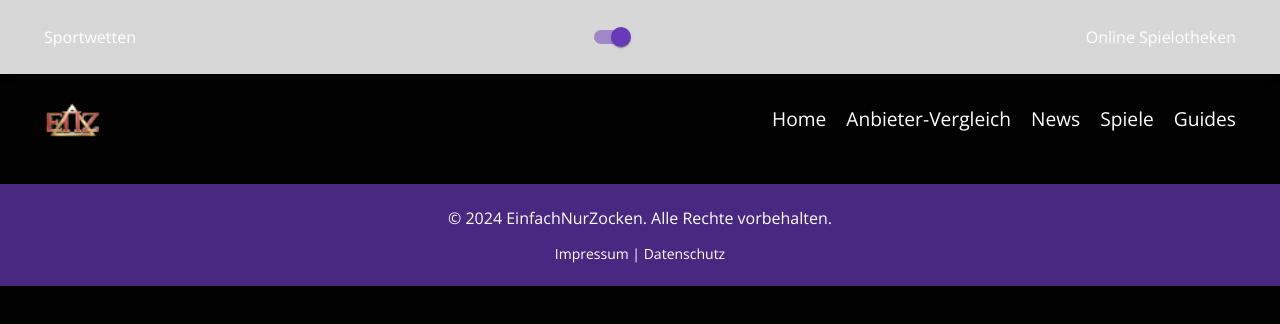
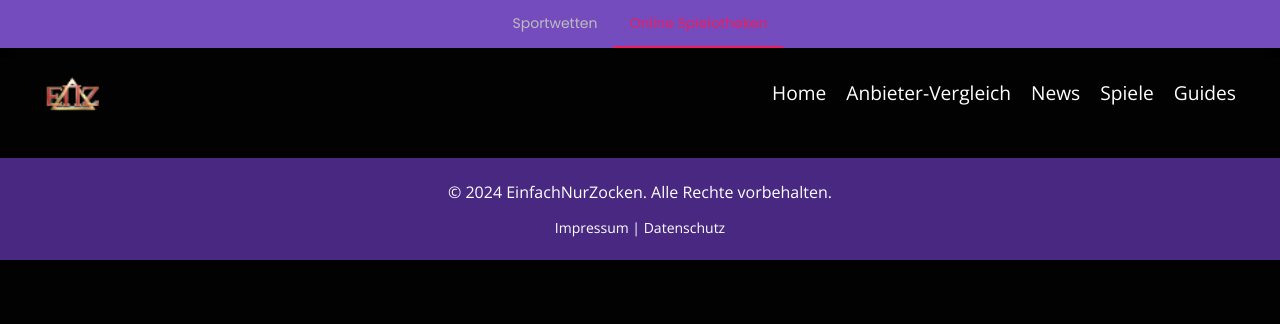
Before and after one commit to NicoLoyLife/einfachnurzocken, a React (Create React App) app: page /spielerschutz in a window 1280 px wide. Shown: the top 324 px of the page. Built offline with nearby package versions, Linux system fonts and the light colour scheme.

Commit message:
Toggle durch Tabs ausgetauscht

```diff
--- a/src/components/common/Navbar.js
+++ b/src/components/common/Navbar.js
@@ -12,24 +12,29 @@ import {
   Box,
   Typography,
   Divider,
-  Switch,
 } from "@mui/material";
 import MenuIcon from "@mui/icons-material/Menu";
 import CloseIcon from "@mui/icons-material/Close";
-import { Link, useLocation, useNavigate } from "react-router-dom";
-import { Facebook, Instagram, Twitter, YouTube } from "@mui/icons-material"; // Verwenden Sie Twitter-Icon
+import { Link, useLocation } from "react-router-dom";
+import { Facebook, Instagram, Twitter, YouTube } from "@mui/icons-material";
 import logo from "../../assets/images/logo.png";
-import { setSection } from "../../redux/sectionSlice";
+import TopbarTabs from "./Topbar";
+import { setSection } from "../../redux/sectionSlice"; // Redux action to update the section
 
 function Navbar() {
   const [drawerOpen, setDrawerOpen] = useState(false);
   const dispatch = useDispatch();
-  const navigate = useNavigate();
-  // Aktuelle URL der Seite
+  const currentSection = useSelector((state) => state.section.currentSection); // Redux state für die aktuelle Section (sportwetten oder online-spielotheken)
   const location = useLocation();
 
-  // Redux state für die aktuelle Section (sportwetten oder online-spielotheken)
-  const currentSection = useSelector((state) => state.section.currentSection);
+  useEffect(() => {
+    // Setze die Section basierend auf der aktuellen URL
+    if (location.pathname.includes("/sportwetten")) {
+      dispatch(setSection("sportwetten"));
+    } else if (location.pathname.includes("/online-spielotheken")) {
+      dispatch(setSection("online-spielotheken"));
+    }
+  }, [location.pathname, dispatch]);
 
   const toggleDrawer = (open) => () => {
     setDrawerOpen(open);
@@ -38,21 +43,6 @@ function Navbar() {
   const handleMenuItemClick = () => {
     setDrawerOpen(false);
   };
-
-  const handleSectionToggle = (event) => {
-    const newSection = event.target.checked ? "online-spielotheken" : "sportwetten";
-    dispatch(setSection(newSection));
-    navigate(newSection === 'sportwetten' ? '/sportwetten' : '/online-spielotheken');
-  };
-
-  useEffect(() => {
-    // Setzt die aktuelle Section basierend auf der URL
-    if (location.pathname.includes("sportwetten")) {
-      dispatch(setSection("sportwetten"));
-    } else if (location.pathname.includes("online-spielotheken")) {
-      dispatch(setSection("online-spielotheken"));
-    }
-  }, [location.pathname, dispatch]);
 
   // Standard Menü für die allgemeine Startseite
   const defaultMenuItems = [
@@ -82,7 +72,7 @@ function Navbar() {
     { text: "Guides", link: "/online-spielotheken/guides" },
   ];
 
-  // Festlegen welches Menü gezeigt wird
+  // Festlegen welches Menü gezeigt wird basierend auf der aktuellen Section
   const menuItems =
     location.pathname === "/"
       ? defaultMenuItems
@@ -158,6 +148,7 @@ function Navbar() {
 
       <Divider sx={{ marginTop: "20px", marginBottom: "10px" }} />
 
+      {/* Social Media Links */}
       <Box sx={{ display: "flex", justifyContent: "flex-start", gap: "15px" }}>
         <IconButton color="inherit" href="https://facebook.com" target="_blank">
           <Facebook />
@@ -170,7 +161,7 @@ function Navbar() {
           <Instagram />
         </IconButton>
         <IconButton color="inherit" href="https://twitter.com" target="_blank">
-          <Twitter /> {/* Verwenden Sie Twitter-Icon */}
+          <Twitter />
         </IconButton>
         <IconButton color="inherit" href="https://youtube.com" target="_blank">
           <YouTube />
@@ -181,24 +172,8 @@ function Navbar() {
 
   return (
     <>
-      {/* Top Bar für die Auswahl des Bereichs */}
-      {location.pathname !== "/" && (
-        <AppBar
-          position="static"
-          sx={{ backgroundColor: "lightgray", padding: "5px 20px" }}
-        >
-          <Toolbar sx={{ justifyContent: "space-between" }}>
-            <Typography variant="body1">Sportwetten</Typography>
-            <Switch
-              checked={currentSection === "online-spielotheken"}
-              onChange={handleSectionToggle}
-              name="sectionToggle"
-              color="primary"
-            />
-            <Typography variant="body1">Online Spielotheken</Typography>
-          </Toolbar>
-        </AppBar>
-      )}
+      {/* Top Bar nur auf Unterseiten sichtbar (Mobile und Desktop) */}
+      {location.pathname !== "/" && <TopbarTabs />}
 
       {/* Haupt-Navigation */}
       <AppBar
--- /dev/null
+++ b/src/components/common/Topbar.js
@@ -0,0 +1,32 @@
+import React from 'react';
+import { AppBar, Tabs, Tab } from '@mui/material';
+import { useNavigate, useLocation } from 'react-router-dom';
+
+function TopbarTabs() {
+  const navigate = useNavigate();
+  const location = useLocation();
+
+  // Aktuellen Pfad holen und activen Tab setzen (Sportwetten oder Online Spielotheken)
+  const currentTab = location.pathname.includes('/sportwetten') ? 'sportwetten' : 'online-spielotheken';
+
+  const handleTabChange = (event, newValue) => {
+    navigate(newValue === 'sportwetten' ? '/sportwetten' : '/online-spielotheken');
+  };
+
+  return (
+    <AppBar position="static" sx={{ backgroundColor: 'primary.main' }}>
+      <Tabs
+        value={currentTab}
+        onChange={handleTabChange}
+        indicatorColor="secondary"
+        textColor="secondary"
+        centered
+      >
+        <Tab label="Sportwetten" value="sportwetten" />
+        <Tab label="Online Spielotheken" value="online-spielotheken" />
+      </Tabs>
+    </AppBar>
+  );
+}
+
+export default TopbarTabs;
```
